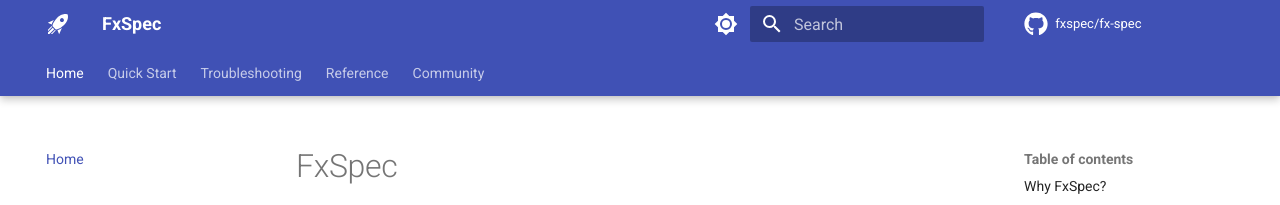
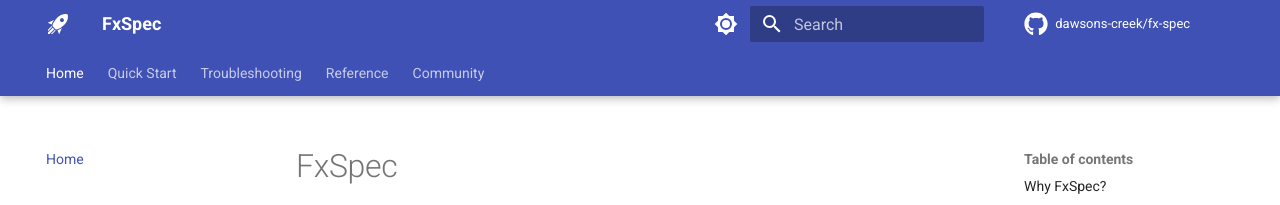
Before and after one commit to dawsons-creek/fx-spec, an MkDocs documentation site: the page built from docs/index.md, in a window 1280 px wide. Shown: the top 205 px of the page. Built offline with MkDocs 1.6.1 and Material for MkDocs 9.7.7, drawn with Linux system fonts in a browser that asks for light colours; comment, search, counter and statistics services are not loaded; some of the changed lines change nothing that is shown.

Commit message:
Update mkdocs.yml with dawsons-creek organization URLs

```diff
--- a/mkdocs.yml
+++ b/mkdocs.yml
@@ -1,14 +1,14 @@
 # Site Information
 site_name: FxSpec
-site_url: https://fxspec.github.io/fx-spec  # TODO: Update with actual URL
+site_url: https://dawsons-creek.github.io/fx-spec
 site_author: FxSpec Contributors
 site_description: >-
   Pure F# BDD testing framework inspired by RSpec.
   Type-safe, functional, and beautiful.
 
 # Repository
-repo_url: https://github.com/fxspec/fx-spec  # TODO: Update with actual repository
-repo_name: fxspec/fx-spec
+repo_url: https://github.com/dawsons-creek/fx-spec
+repo_name: dawsons-creek/fx-spec
 edit_uri: edit/main/docs/
 
 # Copyright
@@ -173,4 +173,4 @@
 extra:
   social:
     - icon: fontawesome/brands/github
-      link: https://github.com/fxspec/fx-spec  # TODO: Update with actual repository
+      link: https://github.com/dawsons-creek/fx-spec
```
